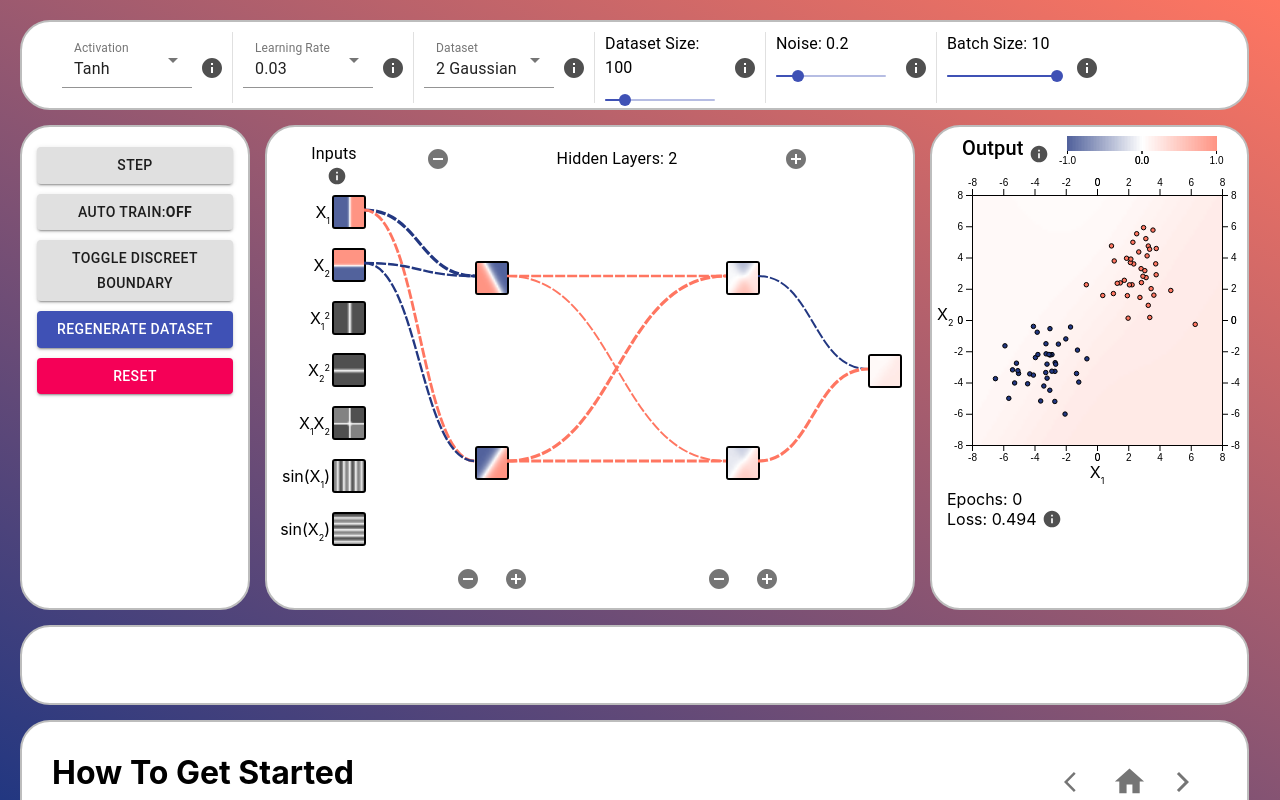
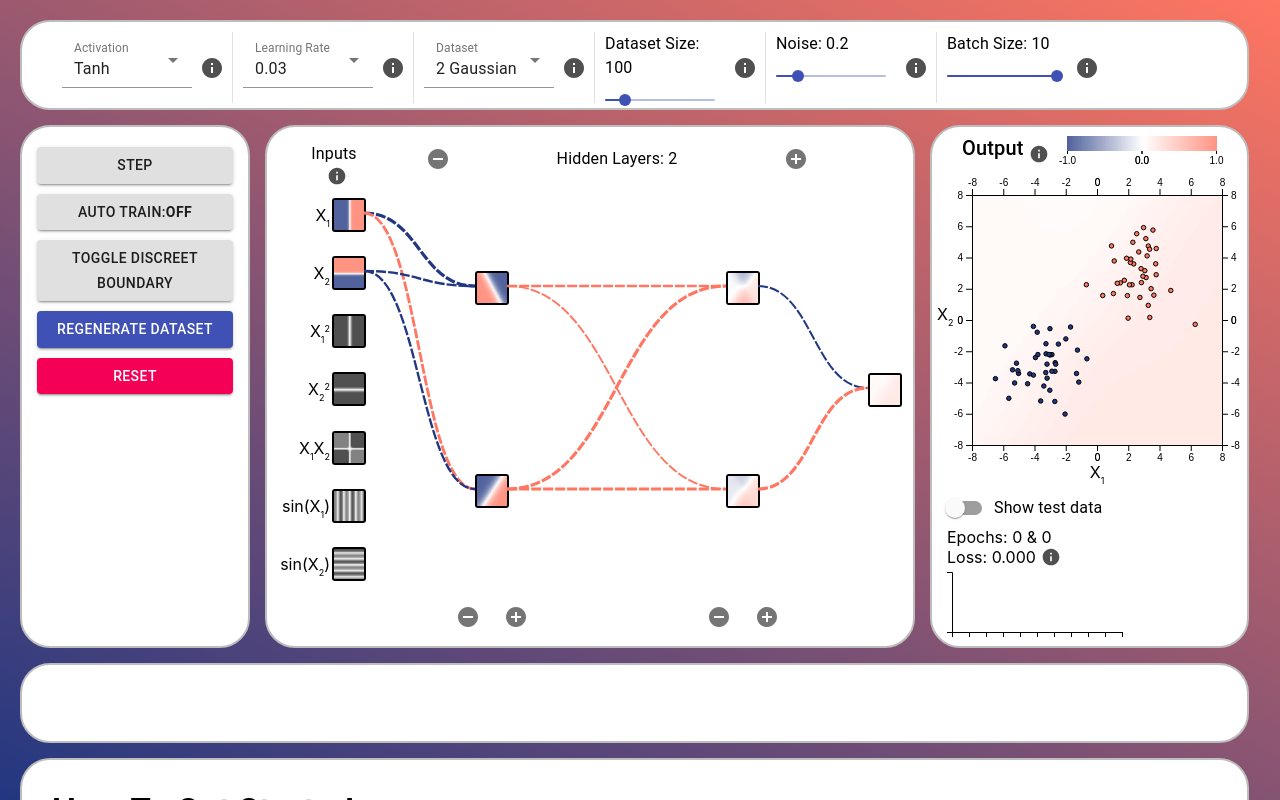
Before and after one commit to BrandonAGoodwin/nn-visualiser, a React (Create React App) app: page / in a window 1280 px wide. Built offline with nearby package versions, Linux system fonts and the light colour scheme.

Commit message:
Refactored loss graph implementation and added test loss

```diff
--- a/src/NetworkController.ts
+++ b/src/NetworkController.ts
@@ -1,5 +1,6 @@
 import { ThreeDRotationSharp } from "@material-ui/icons";
 import { useEffect, useState } from "react";
+import { DGConfig } from "./DatasetGenerator";
 import { Dataset, Datapoint2D, DatasetGenerator } from "./datasets";
 import * as nn from "./NeuralNet";
 import * as vis from "./visControl";
@@ -51,19 +52,23 @@ export interface NNConfig {
     numSamples: number;
 }
 
+export type LossData = [epoch: number, loss: number];
+
 // Maybe there should only be one input
 // Maybe rename or split this up differently
 // Or split this up into properties that are needed to define a network and ones that are generated by the network
 export interface NetworkState {
-    noise: number;
-    datasetType: string;
-    dataset: Datapoint2D[];
-    config: NNConfig;
-    decisionBoundaries: { [nodeId: string]: number[] };
-    decisionBoundary: number[];
-    loss: number;
-    epochs: number;
-    lossData: [number, number][];
+    // noise: number;
+    // datasetType: string;
+    // dataset: Datapoint2D[];
+    nnConfig: NNConfig;
+    dgConfig: DGConfig;
+    decisionBoundaries: { [nodeId: string]: number[] }; // Maybe make this a type
+    decisionBoundary: number[]; // Should either be renamed to outputDecisionBoundary, removed entirely and use a get outputNodeId to access
+    // loss: number; // Maybe just get the last value in lossData instead
+    // epochs: number; // Maybe just get the last value in lossData instead
+    // lossData: LossData[];
+    analyticsData: AnalyticsData;
 }
 
 // Maybe each saved state should have it's own controller
@@ -421,6 +426,18 @@ const defaultNetworkData = {
     noise: 0.2
 };
 
+export interface AnalyticsData {
+    trainingLossData: [epoch: number, loss: number][]; // maybe use loss data type
+    testLossData: [epoch: number, loss: number][];
+    epochs: number;
+}
+
+const defaultAnaLyticsData: AnalyticsData = {
+    trainingLossData: [],
+    testLossData: [],
+    epochs: 0
+}
+
 const defaultNetworkState = {
     compareMode: false,
     decisionBoundaries: {}, // Maybe remove decision boundary stuff outside of useNetwork
@@ -442,6 +459,7 @@ export function useNetwork(
 ) {
     const [nnConfig, setNNConfig] = useState<NNConfig>(defaultData);
     const [network, setNetwork] = useState<nn.Node[][]>();
+    const [analyticsData, setAnalyticsData] = useState<AnalyticsData>(defaultAnaLyticsData);
     const [state, setState] = useState<NNState>(defaultState); // Maybe refactor to networkState or something else
     const [init, setInit] = useState<boolean>(false);
 
@@ -497,7 +515,11 @@ export function useNetwork(
     const generateNetwork = () => {
         console.log("Generating network");
 
-        setNetwork(vis.start(nnConfig)); // maybe move this from vis into network controller
+        setNetwork((prevNetwork) => {
+            let newNetwork = vis.start(nnConfig);
+
+            return newNetwork;
+        }); // maybe move this from vis into network controller
 
         // if (!state.compareMode) {
         //     let newNetwork = vis.start(config);
@@ -610,18 +632,33 @@ export function useNetwork(
     }
 
     // Might not work because config values aren't aquired from setConfig function call
-    const step = (dataset: Datapoint2D[]) => {
+    const step = (trainingData: Datapoint2D[], testData: Datapoint2D[]) => {
         setNetwork((prevNetwork) => {
-            console.log("Running step insid netowrk controller")
-            console.log(prevNetwork)
+            console.log("Running step insid netowrk controller");
+            console.log(prevNetwork);
             if (prevNetwork) {
-                console.log("here");
-                return vis.step(prevNetwork, dataset, nnConfig.learningRate, nnConfig.inputs, nnConfig.batchSize); // maybe move step from vis to here
+
+                let updatedNetwork = vis.step(prevNetwork, trainingData, nnConfig.learningRate, nnConfig.inputs, nnConfig.batchSize);
+                setAnalyticsData((prevAnalyticsData) => {
+                    if (prevAnalyticsData) {
+                        const { trainingLossData, testLossData, epochs } = prevAnalyticsData;
+
+                        //return { epochs: prevAnalyticsData?.epochs + 1, trainingLossData: prevAnalyticsData}
+                        // let trainingLoss = vis.getCost(updatedNetwork, trainingData, nnConfig.inputs);
+                        // let testLoss = vis.getCost(updatedNetwork, testData, nnConfig.inputs);
+                        let epoch = epochs + 1;
+                        trainingLossData.push([epoch, vis.getCost(updatedNetwork, trainingData, nnConfig.inputs)]);
+                        testLossData.push([epoch, vis.getCost(updatedNetwork, testData, nnConfig.inputs)]);
+                        return { trainingLossData: trainingLossData, testLossData: testLossData, epochs: epochs + 1 };
+                    }
+                    return prevAnalyticsData;
+                });
+
+                //return vis.step(prevNetwork, trainingData, nnConfig.learningRate, nnConfig.inputs, nnConfig.batchSize); // maybe move step from vis to here
                 // let network = vis.step(prevNetwork, dataset, config.learningRate, config.inputs, config.batchSize)
                 // return [...network];
-            } else {
-                return prevNetwork;
             }
+            return prevNetwork;
         });
     }
 
@@ -634,6 +671,7 @@ export function useNetwork(
         nnConfig,
         state,
         network,
+        analyticsData,
         setActivationFunction,
         setLearningRate,
         // setInputs,
--- a/src/components/GraphPanel.tsx
+++ b/src/components/GraphPanel.tsx
@@ -1,6 +1,6 @@
 import styled from "@emotion/styled";
-import { Typography } from "@material-ui/core";
-import React, { useContext } from "react";
+import { FormControlLabel, FormGroup, IconButton, Switch, Typography } from "@material-ui/core";
+import React, { useContext, useState } from "react";
 import { Datapoint2D } from "../datasets";
 import ColourScale from "./ColourScale";
 import { DefinedTerm, DefX1, DefX2 } from "./Definitions";
@@ -11,7 +11,7 @@ import NNGraph from "./NNGraph";
 import * as nn from "../NeuralNet"
 import { InfoPanelContext } from "../contexts/InfoPanelContext";
 import { ThemeContext } from "../contexts/ThemeContext";
-import { NetworkState } from "../NetworkController";
+import { AnalyticsData, NetworkState } from "../NetworkController";
 import OutputInfoPanel from "./InfoPanels/LossInfoPanel";
 
 const ColouredBox = styled("div")`
@@ -37,9 +37,11 @@ interface GraphPanelProps {
     yDomain: number[];
     decisionBoundary: number[];
     discreetBoundary: boolean;
-    epochs: number;
-    loss: number;
-    lossData: [number, number][];
+    // epochs: number;
+    // loss: number;
+    // lossData: [number, number][];
+    analyticsData: AnalyticsData;
+    comparisonAnalyticsData: AnalyticsData | undefined;
     comparisonData: NetworkState | undefined;
 }
 
@@ -55,11 +57,20 @@ function GraphPanel(props: GraphPanelProps) {
         yDomain,
         decisionBoundary,
         discreetBoundary,
-        epochs,
-        loss,
-        lossData,
-        comparisonData
+        // epochs,
+        // loss,
+        // lossData,
+        comparisonData,
+        analyticsData,
+        comparisonAnalyticsData,
     } = props;
+
+    let [showTestData, setShowTestData] = useState(false);
+
+    let [epoch, loss]: [number, number] = [0, 0];
+    if (analyticsData.testLossData.length > 0) {
+        [epoch, loss] = analyticsData.trainingLossData[analyticsData.trainingLossData.length - 1];
+    }
 
     return (
         <StyledGraphPanel>
@@ -99,7 +110,17 @@ function GraphPanel(props: GraphPanelProps) {
                 discreetBoundary={discreetBoundary}
             />}
             <div style={{ marginLeft: "10px" }}>
-                <p style={{ marginTop: "0px", marginBottom: "0px" }}> Epochs: {epochs} </p>
+                <FormGroup>
+                    <FormControlLabel
+                        control={<Switch
+                            checked={showTestData}
+                            onChange={() => setShowTestData((prevShowTestData) => !prevShowTestData)}
+                            name="showTestData"
+                        />}
+                        label="Show test data"
+                    />
+                </FormGroup>
+                <p style={{ marginTop: "0px", marginBottom: "0px" }}> Epochs: {analyticsData.epochs} & {epoch}</p>
                 <div style={{ display: "flex", justifyContent: "flex-start" }}>
                     <p style={{ marginTop: "0px", marginBottom: "0px" }}> Loss: {loss.toFixed(3)} </p>
                     <StyledInfoButton title="Loss Tooltip" marginLeft={5} fontSize="small" onClick={setInfoPanelWrapper} infoPanel={<LossInfoPanel />}>
@@ -114,8 +135,12 @@ function GraphPanel(props: GraphPanelProps) {
                     height={60}
                     width={170}
                     margin={5}
-                    dataset={lossData}
-                    comparisionData={comparisonData?.lossData} />
+                    analyticsData={analyticsData}
+                    comparisonAnalyticsData={comparisonAnalyticsData}
+                    showTestData={showTestData}
+                // dataset={lossData}
+                // comparisionData={comparisonData?.lossData}
+                />
             </div>
         </StyledGraphPanel>
     );
--- a/src/components/LossGraph.tsx
+++ b/src/components/LossGraph.tsx
@@ -2,27 +2,50 @@ import React, { useEffect, useState, useRef } from 'react';
 import * as d3 from 'd3';
 import { Datapoint2D } from '../datasets';
 import BackgroundCanvas from './BackgroundCanvas';
+import { AnalyticsData, LossData } from '../NetworkController';
 
-export type LossData = {
-    epoch: number;
-    trainingLoss: number;
-}
+// export type LossData = {
+//     epoch: number;
+//     trainingLoss: number;
+// }
 
 interface GraphProps {
-    dataset: [number, number][];
-    comparisionData?: [number, number][];
+    // dataset: LossData[];
+    // comparisionDataset?: LossData[];
+    analyticsData: AnalyticsData;
+    comparisonAnalyticsData?: AnalyticsData;
     width: number;
     height: number;
     margin: number;
+    showTestData?: boolean;
     // xDomain: number[];
     // yDomain: number[];
 }
 
+function getBounds(lossDatasets: LossData[][]) {
+    let minY = Number.MAX_VALUE;
+    let maxY = Number.MIN_VALUE;
+    let lossData: LossData[];
+    for (lossData of lossDatasets) {
+        lossData.forEach((d: LossData) => {
+            let y = d[1];
+            minY = Math.min(minY, y);
+            maxY = Math.max(maxY, y);
+        });
+    }
+    return [minY, maxY]
+}
 
 function LossGraph(props: GraphProps) {
 
+    const {
+        analyticsData,
+        comparisonAnalyticsData,
+        showTestData
+    } = props;
     const d3Container: any = useRef<any>(null);
     const [initialised, setInitialised] = useState<boolean>(false);
+
 
     let scale = props.width / 16;
 
@@ -43,10 +66,10 @@ function LossGraph(props: GraphProps) {
         if (!initialised) {
             init()
         } else {
-            updateGraph()
+            updateGraphs()
 
         }
-    }, [props.dataset]);
+    }, [props]);
 
 
     const createGraph = () => {
@@ -59,41 +82,128 @@ function LossGraph(props: GraphProps) {
 
     }
 
-    const updateGraph = () => {
-        // console.log("Updating loss graph")
-        // console.log(props.dataset)
+    const drawGraph = (
+        lossData: LossData[],
+        colour: string,
+        graph: any,
+        x: d3.ScaleLinear<number, number>,
+        y: d3.ScaleLinear<number, number>,
+        // bounds: { minY: number, maxY: number }
+    ) => {
+
+        // const graph = svg.append('g')
+        //     .attr("class", `loss-graph`)
+        //     .attr('transform', `translate(${props.margin}, ${props.margin})`);
+
+        // const x = d3.scaleLinear()
+        //     .range([0, props.width])
+        //     .domain([1, Math.max(props.dataset.length, props.comparisionDataset?.length || 0)]);
+
+        // const x = d3.scaleLinear()
+        //     .range([0, props.width])
+        //     .domain([1, Math.max(epochs, compEpochs || 0)]); // Maybe domain should start from 0 if we get initial loss
+
+        // let minY = Number.MAX_VALUE;
+        // let maxY = Number.MIN_VALUE;
+
+        // props.dataset.forEach((d: LossData) => {
+        //     let y = d[1];
+        //     minY = Math.min(minY, y);
+        //     maxY = Math.max(maxY, y);
+        // });
+
+        // lossData.forEach((d: LossData) => {
+        //     let y = d[1];
+        //     minY = Math.min(minY, y);
+        //     maxY = Math.max(maxY, y);
+        // });
+
+        // if (props.comparisionDataset) {
+        //     props.comparisionDataset.forEach((d: LossData) => {
+        //         let y = d[1];
+        //         minY = Math.min(minY, y);
+        //         maxY = Math.max(maxY, y);
+        //     });
+        // }
+
+        // if (props.analyticsData.) {
+        //     props.comparisionDataset.forEach((d: LossData) => {
+        //         let y = d[1];
+        //         minY = Math.min(minY, y);
+        //         maxY = Math.max(maxY, y);
+        //     });
+        // }
+
+        // const y = d3.scaleLinear()
+        //     .range([props.height, 0])
+        //     .domain([minY, maxY]);
+
+        // graph.append('g')
+        //     .attr("class", `axis`)
+        //     .attr('transform', `translate(0,${props.height})`)
+        //     .call(d3.axisBottom(x));
+
+        // graph.append('g')
+        //     .attr("class", `axis`)
+        //     .call(d3.axisLeft(y));
+
+
+        // let index = 1;
+        graph.append("path")
+            .datum(lossData)
+            .attr("fill", "none")
+            .attr("stroke", colour)
+            .attr("stroke-width", 1.5)
+            .attr("d", d3.line()
+                .x((d: [number, number]) => x(d[0]) || 0)
+                .y((d: [number, number]) => y(d[1]) || 0))
+
+        // if (props.comparisionDataset) {
+        //     graph.append("path")
+        //         .datum(props.comparisionDataset)
+        //         .attr("fill", "none")
+        //         .attr("stroke", "red")
+        //         .attr("stroke-width", 1.5)
+        //         .attr("d", d3.line()
+        //             .x((d: [number, number]) => x(d[0]) || 0)
+        //             .y((d: [number, number]) => y(d[1]) || 0))
+        // }
+    }
+
+    const updateGraphs = () => {
+        console.log("Updating loss graph")
+        const { trainingLossData, testLossData, epochs } = analyticsData;
+        const compTrainingLossData = comparisonAnalyticsData?.trainingLossData;
+        const compTestLossData = comparisonAnalyticsData?.testLossData;
+        const compEpochs = comparisonAnalyticsData?.epochs;
+        console.log(trainingLossData)
         const svg = d3.select(d3Container.current)
 
         svg.selectAll(`.loss-graph`).remove();
 
         const graph = svg.append('g')
             .attr("class", `loss-graph`)
+            .attr("width", props.width)
+            .attr("height", props.height)
             .attr('transform', `translate(${props.margin}, ${props.margin})`);
+
+        // let minY = Number.MAX_VALUE;
+        // let maxY = Number.MIN_VALUE;
+
+        const lossDatasets = [trainingLossData];
+        props.showTestData && lossDatasets.push(testLossData);
+        compTrainingLossData && lossDatasets.push(compTrainingLossData);
+        props.showTestData && compTestLossData && lossDatasets.push(compTestLossData);
 
         const x = d3.scaleLinear()
             .range([0, props.width])
-            .domain([1, Math.max(props.dataset.length, props.comparisionData?.length || 0)]);
-
-        let minY = Number.MAX_VALUE;
-        let maxY = Number.MIN_VALUE;
-
-        props.dataset.forEach((d: [number, number]) => {
-            let y = d[1];
-            minY = Math.min(minY, y);
-            maxY = Math.max(maxY, y);
-        });
-
-        if (props.comparisionData) {
-            props.comparisionData.forEach((d: [number, number]) => {
-                let y = d[1];
-                minY = Math.min(minY, y);
-                maxY = Math.max(maxY, y);
-            });
-        }
+            .domain([1, Math.max(epochs, compEpochs || 0)]); // Maybe domain should start from 0 if we get initial loss
 
         const y = d3.scaleLinear()
             .range([props.height, 0])
-            .domain([minY, maxY]);
+            .domain([0,(getBounds(lossDatasets))[1]]);
+
+        // let bounds = { minY: Number.MAX_VALUE, maxY: Number.MIN_VALUE };
 
         graph.append('g')
             .attr("class", `axis`)
@@ -104,27 +214,80 @@ function LossGraph(props: GraphProps) {
             .attr("class", `axis`)
             .call(d3.axisLeft(y));
 
+        drawGraph(trainingLossData, "#606060", graph, x, y);
+        showTestData && drawGraph(testLossData, "blue", graph, x, y);
+        compTrainingLossData && drawGraph(compTrainingLossData, "red", graph, x, y);
+        // const x = d3.scaleLinear()
+        //     .range([0, props.width])
+        //     .domain([1, Math.max(props.dataset.length, props.comparisionDataset?.length || 0)]);
 
-        let index = 1;
-        graph.append("path")
-            .datum(props.dataset)
-            .attr("fill", "none")
-            .attr("stroke", "#606060")
-            .attr("stroke-width", 1.5)
-            .attr("d", d3.line()
-                .x((d: [number, number]) => x(d[0]) || 0)
-                .y((d: [number, number]) => y(d[1]) || 0))
+        // const x = d3.scaleLinear()
+        //     .range([0, props.width])
+        //     .domain([1, Math.max(epochs, compEpochs || 0)]); // Maybe domain should start from 0 if we get initial loss
 
-        if (props.comparisionData) {
-            graph.append("path")
-                .datum(props.comparisionData)
-                .attr("fill", "none")
-                .attr("stroke", "red")
-                .attr("stroke-width", 1.5)
-                .attr("d", d3.line()
-                    .x((d: [number, number]) => x(d[0]) || 0)
-                    .y((d: [number, number]) => y(d[1]) || 0))
-        }
+        // let minY = Number.MAX_VALUE;
+        // let maxY = Number.MIN_VALUE;
+
+        // props.dataset.forEach((d: LossData) => {
+        //     let y = d[1];
+        //     minY = Math.min(minY, y);
+        //     maxY = Math.max(maxY, y);
+        // });
+
+        // testD.forEach((d: LossData) => {
+        //     let y = d[1];
+        //     minY = Math.min(minY, y);
+        //     maxY = Math.max(maxY, y);
+        // });
+
+        // if (props.comparisionDataset) {
+        //     props.comparisionDataset.forEach((d: LossData) => {
+        //         let y = d[1];
+        //         minY = Math.min(minY, y);
+        //         maxY = Math.max(maxY, y);
+        //     });
+        // }
+
+        // if (props.analyticsData.) {
+        //     props.comparisionDataset.forEach((d: LossData) => {
+        //         let y = d[1];
+        //         minY = Math.min(minY, y);
+        //         maxY = Math.max(maxY, y);
+        //     });
+        // }
+
+
+
+        // graph.append('g')
+        //     .attr("class", `axis`)
+        //     .attr('transform', `translate(0,${props.height})`)
+        //     .call(d3.axisBottom(x));
+
+        // graph.append('g')
+        //     .attr("class", `axis`)
+        //     .call(d3.axisLeft(y));
+
+
+        // let index = 1;
+        // graph.append("path")
+        //     .datum(props.dataset)
+        //     .attr("fill", "none")
+        //     .attr("stroke", "#606060")
+        //     .attr("stroke-width", 1.5)
+        //     .attr("d", d3.line()
+        //         .x((d: LossData) => x(d[0]) || 0)
+        //         .y((d: LossData) => y(d[1]) || 0))
+
+        // if (props.comparisionDataset) {
+        //     graph.append("path")
+        //         .datum(props.comparisionDataset)
+        //         .attr("fill", "none")
+        //         .attr("stroke", "red")
+        //         .attr("stroke-width", 1.5)
+        //         .attr("d", d3.line()
+        //             .x((d: [number, number]) => x(d[0]) || 0)
+        //             .y((d: [number, number]) => y(d[1]) || 0))
+        // }
     }
 
     return (
--- a/src/components/MainPage.tsx
+++ b/src/components/MainPage.tsx
@@ -1,18 +1,10 @@
 import React, { useContext, useEffect, useState } from 'react';
 import * as vis from '../visControl';
-import { Datapoint2D } from '../datasets';
-import NNGraph from './NNGraph';
-import { Typography, IconButton } from '@material-ui/core';
+import { IconButton } from '@material-ui/core';
 import styled from '@emotion/styled';
 import InfoButton from './InfoButton';
 import { GitHub } from '@material-ui/icons';
-import LossGraph from './LossGraph';
-import LossInfoPanel from './InfoPanels/LossInfoPanel';
-import { DefinedTerm, DefX1, DefX2 } from './Definitions';
-import { ThemeContext } from '../contexts/ThemeContext';
-import ColourScale from './ColourScale';
 import { NetworkState, NNConfig, useNetwork } from '../NetworkController';
-import { InfoPanelContext } from '../contexts/InfoPanelContext';
 import { DGConfig, useDatasetGenerator } from '../DatasetGenerator';
 import ConfigBar from './ConfigBar';
 import ControlPanel from './ControlPanel';
@@ -79,15 +71,11 @@ export const StyledInfoButton = styled(InfoButton)`
     font-size: 14px;
 `
 
-const ColouredBox = styled("div")`
-    float: left;
-    height: 1em;
-    width: 1em;
-    border: 1px solid black;
-    background-color: ${((props: { colour: string }) => props.colour)};
-    clear: both;
-    margin-right: 5px;
-`
+export interface AnalyticsData {
+    trainingLoss: number[];
+    testLoss: number[];
+    ephochs: number;
+}
 
 interface MainPageProps {
     xDomain: number[];
@@ -103,6 +91,7 @@ function MainPage(props: MainPageProps) {
     const {
         nnConfig,
         network,
+        analyticsData,
         setActivationFunction,
         setLearningRate,
         setBatchSize,
@@ -130,13 +119,13 @@ function MainPage(props: MainPageProps) {
     const [loss, setLoss] = useState<number>(0);
     const [epochs, setEpochs] = useState<number>(0);
     const [discreetBoundary, setDiscreetBoundary] = useState<boolean>(false);
-    const [lossData, setLossData] = useState<[number, number][]>([]);
+    const [lossData, setLossData] = useState<[epoch: number, trainingLoss: number, testLoss: number][]>([]);
     const [training, setTraining] = useState<boolean>(false);
     const [trainingInterval, setTrainingInterval] = useState<number>();
     const [compareMode, setCompareMode] = useState<boolean>(false);
     // const [networkOriginalState, setNetworkOriginalState] = useState<nn.Node[][]>();
     // // const [networkSaveState, setNetworkSaveState] = useState<nn.Node[][]>();
-
+    const [comparisonAnalyticsData, setComparisonAnalyticsData] = useState<AnalyticsData>()
     const [comparisonData, setComaparisonData] = useState<NetworkState>();
 
     useEffect(() => {
@@ -163,7 +152,7 @@ function MainPage(props: MainPageProps) {
 
     useEffect(() => {
         if (epochs === 0 || !network) return;
-        setLossData(lossData => lossData.concat([[epochs, vis.getCost(network, trainingData, nnConfig.inputs)]]));
+        setLossData(lossData => lossData.concat([[epochs, vis.getCost(network, trainingData, nnConfig.inputs), vis.getCost(network, testData, nnConfig.inputs)]]));
     }, [epochs]);
 
 
@@ -212,7 +201,7 @@ function MainPage(props: MainPageProps) {
 
     const handleStep = () => {
         console.log("HandleStep")
-        step(trainingData);
+        step(trainingData, testData);
         setEpochs((prevEpochs) => prevEpochs + 1);
         updateDecisionBoundaries();
     }
@@ -247,15 +236,15 @@ function MainPage(props: MainPageProps) {
 
     // const saveComparisionData = () => {
     //     let newComparisionData: NetworkState = {
-    //         config: config,
-    //         dataset: dataset,
-    //         datasetType: datasetType,
+    //         nnConfig: nnConfig,
+    //         dataset: trainingData,
+    //         datasetType: dgConfig.datasetType,
     //         decisionBoundaries: decisionBoundaries,
     //         decisionBoundary: decisionBoundary,
     //         epochs: epochs,
     //         loss: loss,
     //         lossData: lossData,
-    //         noise: noise
+    //         noise: dgConfig.noise
     //     }
 
     //     setComaparisonData(newComparisionData);
@@ -325,9 +314,11 @@ function MainPage(props: MainPageProps) {
                 yDomain={props.yDomain}
                 decisionBoundary={decisionBoundary}
                 discreetBoundary={discreetBoundary}
-                epochs={epochs}
-                loss={loss}
-                lossData={lossData}
+                // epochs={epochs}
+                // loss={loss}
+                // lossData={lossData}
+                analyticsData={analyticsData}
+                comparisonAnalyticsData={comparisonData?.analyticsData}
                 comparisonData={comparisonData}
             />
             { network && <NetworkPanel
```
Also changed, not shown: src/components/ComparePage.tsx (+6 -3 lines).
